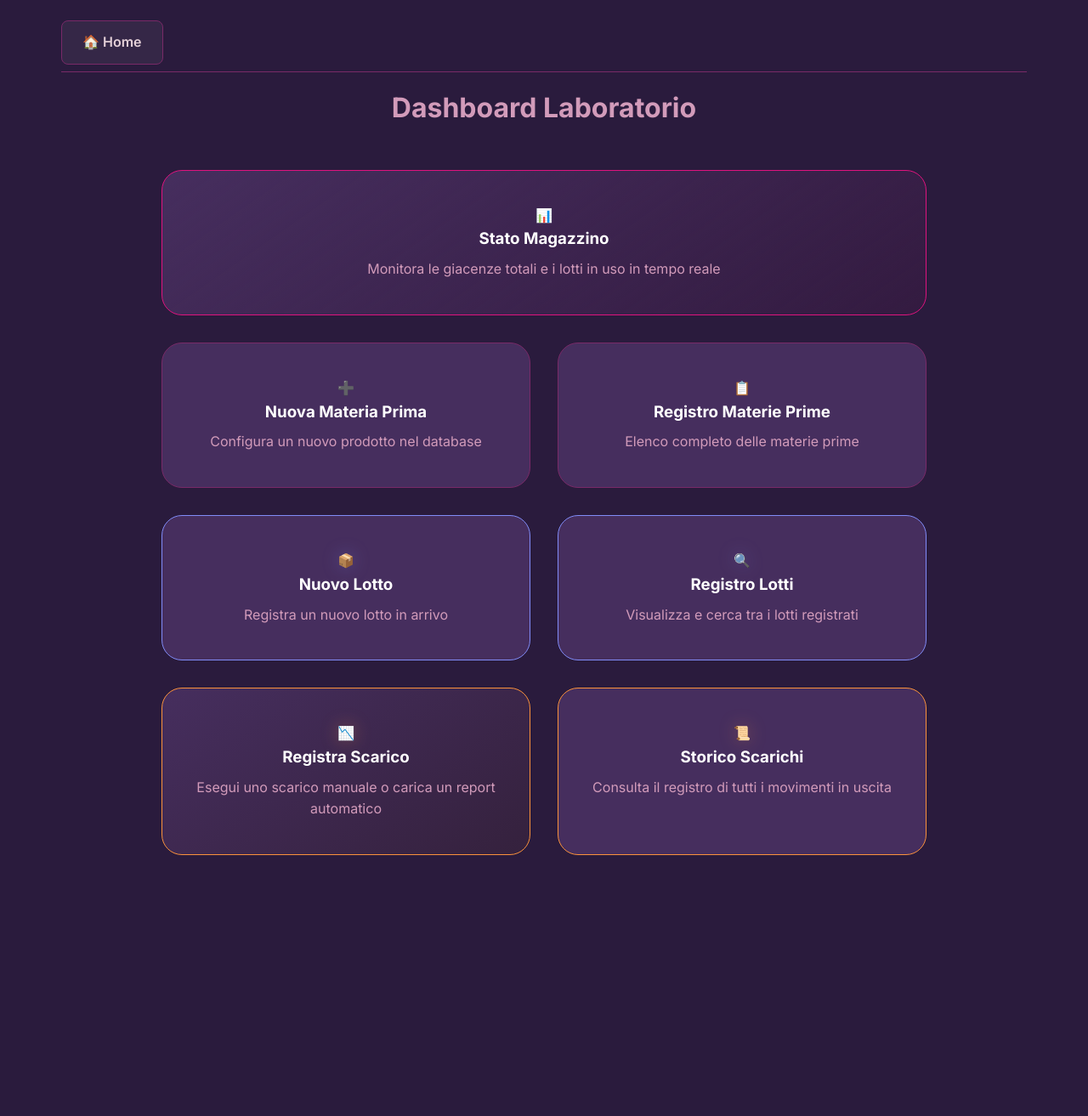
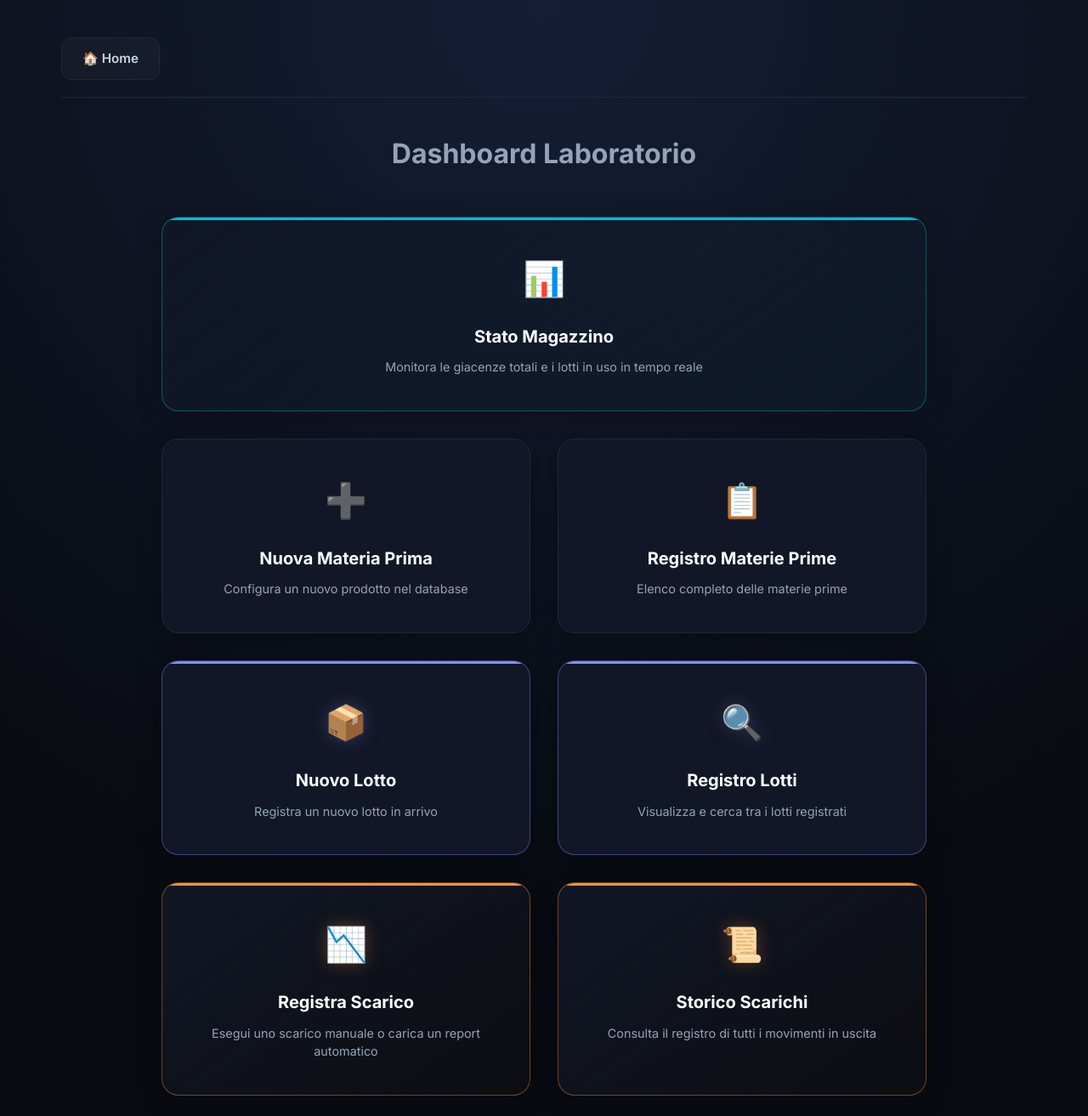
Before and after one commit to N1ck219/Gestore-Lab, a Flask app: page / in a window 1280 px wide. Shown: the whole page at 85% size. Before the commit the page ends 1006 px from the top, so only its background shows below. Run offline with Flask 3, Linux system fonts and the light colour scheme.

Commit message:
feat: automate Python and virtual environment setup in batch script and add homepage UI styling

```diff
--- a/static/css/style.css
+++ b/static/css/style.css
@@ -1,25 +1,25 @@
 :root {
-    /* Palette Aziendale Personalizzata */
-    --bg-dark: #2a1b3d;
-    /* Versione più scura di #462e5e per profondità */
-    --card-bg: #462e5e;
-    /* Dark Purple */
-    --accent-color: #df137e;
-    /* Deep Pink */
-    --primary-color: #792a68;
-    /* Deep Purple */
-    --text-primary: #ffffff;
-    --text-secondary: #d29bba;
-    /* Light Purple/Pink */
-    --text-pale: #e4d0d8;
-    /* Pale Pink */
-    --border-color: #792a68;
-    --muted-color: #6b5955;
-    /* Brownish Gray */
-    --success: #10b981;
-    --warning: #f59e0b;
-    --danger: #ef4444;
-    --gradient: linear-gradient(135deg, #792a68 0%, #b32174 50%, #df137e 100%);
+    /* Palette Elegante Space & Tech Dark */
+    --bg-dark: #080b11;          /* Sfondo scuro profondo (quasi nero spaziale) */
+    --card-bg: #111726;          /* Sfondo delle card (ardesia scura) */
+    --card-hover-bg: #161e31;    /* Sfondo card al passaggio del mouse */
+    --accent-color: #06b6d4;     /* Ciano vibrante / Aurora (Sezione Magazzino) */
+    --primary-color: #4f46e5;    /* Indaco reale raffinato (Generale) */
+    --text-primary: #f8fafc;     /* Testo principale (bianco pulito) */
+    --text-secondary: #94a3b8;   /* Testo secondario (grigio ardesia) */
+    --text-pale: #cbd5e1;        /* Testo chiaro attenuato */
+    --border-color: #1e293b;     /* Bordi delle tabelle/card */
+    --border-hover: #334155;     /* Bordi evidenziati */
+    --muted-color: #475569;      /* Testo disattivato */
+
+    /* Colori di Stato moderni */
+    --success: #10b981;          /* Smeraldo */
+    --warning: #f59e0b;          /* Ambra */
+    --danger: #f43f5e;           /* Rosa corallo */
+
+    /* Gradienti premium */
+    --gradient: linear-gradient(135deg, #0ea5e9 0%, #4f46e5 100%); /* Ciano ad Indaco */
+    --gradient-hover: linear-gradient(135deg, #0284c7 0%, #4338ca 100%);
 }
 
 * {
@@ -31,22 +31,24 @@
 
 body {
     background-color: var(--bg-dark);
+    background-image: radial-gradient(circle at 50% 0%, #151e36 0%, var(--bg-dark) 75%);
     color: var(--text-primary);
     line-height: 1.6;
+    min-height: 100vh;
 }
 
 .container {
     max-width: 1200px;
     margin: 0 auto;
-    padding: 1rem 2rem;
+    padding: 1.5rem 2rem;
 }
 
 header {
     display: flex;
     justify-content: space-between;
     align-items: center;
-    padding: 0.5rem 0;
-    margin-bottom: 1rem;
+    padding: 1.25rem 0;
+    margin-bottom: 2.5rem;
     border-bottom: 1px solid var(--border-color);
 }
 
@@ -56,41 +58,47 @@ header {
     gap: 1.5rem;
 }
 
-
-
 /* Pulsanti */
 .btn {
-    display: inline-block;
+    display: inline-flex;
+    align-items: center;
+    justify-content: center;
+    gap: 0.6rem;
     padding: 0.75rem 1.5rem;
-    border-radius: 0.5rem;
+    border-radius: 0.75rem;
     font-weight: 600;
     text-decoration: none;
-    transition: all 0.3s ease;
+    transition: all 0.3s cubic-bezier(0.16, 1, 0.3, 1);
     cursor: pointer;
     border: none;
     text-align: center;
+    font-size: 0.95rem;
 }
 
 .btn-primary {
     background: var(--gradient);
     color: white;
-    box-shadow: 0 4px 15px rgba(179, 33, 116, 0.3);
+    box-shadow: 0 4px 20px rgba(79, 70, 229, 0.25);
 }
 
 .btn-primary:hover {
+    background: var(--gradient-hover);
     transform: translateY(-2px);
-    box-shadow: 0 6px 20px rgba(223, 19, 126, 0.4);
+    box-shadow: 0 6px 24px rgba(79, 70, 229, 0.4);
 }
 
 .btn-home {
-    background: rgba(255, 255, 255, 0.05);
+    background: rgba(255, 255, 255, 0.03);
     color: var(--text-pale);
     border: 1px solid var(--border-color);
+    backdrop-filter: blur(10px);
 }
 
 .btn-home:hover {
-    background: var(--primary-color);
+    background: rgba(255, 255, 255, 0.08);
+    border-color: var(--border-hover);
     color: white;
+    transform: translateY(-1px);
 }
 
 /* Card Homepage */
@@ -98,39 +106,125 @@ header {
     background: var(--card-bg);
     border: 1px solid var(--border-color);
     padding: 2.5rem;
-    border-radius: 1.5rem;
+    border-radius: 1.25rem;
     text-decoration: none;
-    transition: all 0.4s cubic-bezier(0.4, 0, 0.2, 1);
+    transition: all 0.4s cubic-bezier(0.16, 1, 0.3, 1);
     display: flex;
     flex-direction: column;
     align-items: center;
     text-align: center;
+    box-shadow: 0 4px 30px rgba(0, 0, 0, 0.25);
+    position: relative;
+    overflow: hidden;
+}
+
+.main-card::before {
+    content: '';
+    position: absolute;
+    top: 0;
+    left: 0;
+    right: 0;
+    height: 3px;
+    background: transparent;
+    transition: all 0.3s ease;
 }
 
 .main-card:hover {
-    transform: translateY(-10px);
-    border-color: var(--accent-color);
-    background: #563a73;
-    /* Leggermente più chiaro */
-    box-shadow: 0 20px 40px rgba(0, 0, 0, 0.4);
+    transform: translateY(-8px);
+    background: var(--card-hover-bg);
+    border-color: var(--primary-color);
+    box-shadow: 0 15px 35px rgba(0, 0, 0, 0.4), 0 0 25px rgba(79, 70, 229, 0.2);
+}
+
+.main-card:hover::before {
+    background: var(--gradient);
 }
 
 .main-card h3 {
     color: white;
-    margin-bottom: 0.5rem;
+    margin-bottom: 0.6rem;
+    font-size: 1.25rem;
+    font-weight: 700;
 }
 
 .main-card p {
     color: var(--text-secondary);
+    font-size: 0.9rem;
+    line-height: 1.5;
+}
+
+.card-icon {
+    font-size: 2.5rem;
+    margin-bottom: 1.25rem;
+    transition: transform 0.3s cubic-bezier(0.16, 1, 0.3, 1);
+}
+
+.main-card:hover .card-icon {
+    transform: scale(1.15) rotate(5deg);
+}
+
+/* Colorazioni speciali per le Card in base alle categorie */
+.card-magazzino {
+    grid-column: 1 / -1;
+    border-color: rgba(6, 182, 212, 0.4);
+    background: linear-gradient(145deg, var(--card-bg) 0%, rgba(6, 182, 212, 0.03) 100%);
+}
+
+.card-magazzino::before {
+    background: var(--accent-color);
+}
+
+.card-magazzino:hover {
+    border-color: var(--accent-color);
+    box-shadow: 0 15px 35px rgba(0, 0, 0, 0.4), 0 0 25px rgba(6, 182, 212, 0.25);
+    background: linear-gradient(145deg, var(--card-bg) 0%, rgba(6, 182, 212, 0.08) 100%);
+}
+
+.card-lotti {
+    border-color: rgba(129, 140, 248, 0.4);
+}
+
+.card-lotti::before {
+    background: #818cf8;
+}
+
+.card-lotti:hover {
+    border-color: #818cf8;
+    box-shadow: 0 15px 35px rgba(0, 0, 0, 0.4), 0 0 25px rgba(129, 140, 248, 0.25);
+    background: linear-gradient(145deg, var(--card-bg) 0%, rgba(129, 140, 248, 0.08) 100%);
+}
+
+.card-lotti .card-icon {
+    filter: drop-shadow(0 0 10px rgba(129, 140, 248, 0.3));
+}
+
+.card-scarichi {
+    border-color: rgba(251, 146, 60, 0.4);
+    background: linear-gradient(145deg, var(--card-bg) 0%, rgba(251, 146, 60, 0.02) 100%);
+}
+
+.card-scarichi::before {
+    background: #fb923c;
+}
+
+.card-scarichi:hover {
+    border-color: #fb923c;
+    box-shadow: 0 15px 35px rgba(0, 0, 0, 0.4), 0 0 25px rgba(251, 146, 60, 0.25);
+    background: linear-gradient(145deg, var(--card-bg) 0%, rgba(251, 146, 60, 0.08) 100%);
+}
+
+.card-scarichi .card-icon {
+    filter: drop-shadow(0 0 10px rgba(251, 146, 60, 0.3));
 }
 
 /* Tabelle */
 .table-container {
     background: var(--card-bg);
-    border-radius: 1rem;
+    border-radius: 1.25rem;
     border: 1px solid var(--border-color);
     overflow: hidden;
-    box-shadow: 0 10px 30px rgba(0, 0, 0, 0.3);
+    box-shadow: 0 10px 40px rgba(0, 0, 0, 0.3);
+    backdrop-filter: blur(10px);
 }
 
 table {
@@ -140,77 +234,127 @@ table {
 
 th,
 td {
-    padding: 1.25rem;
+    padding: 1.25rem 1.5rem;
     text-align: left;
-    border-bottom: 1px solid rgba(255, 255, 255, 0.05);
 }
 
 th {
-    background: rgba(0, 0, 0, 0.2);
-    color: var(--text-pale);
+    background: rgba(0, 0, 0, 0.25);
+    color: var(--text-secondary);
     font-weight: 600;
     text-transform: uppercase;
     font-size: 0.75rem;
-    letter-spacing: 0.05em;
+    letter-spacing: 0.08em;
+    border-bottom: 1px solid var(--border-color);
+}
+
+td {
+    border-bottom: 1px solid rgba(255, 255, 255, 0.03);
+    color: var(--text-pale);
+    transition: background-color 0.2s ease, color 0.2s ease;
+}
+
+tr:last-child td {
+    border-bottom: none;
+}
+
+tr:hover td {
+    background-color: rgba(255, 255, 255, 0.015);
+    color: white;
 }
 
 .badge {
-    background: rgba(223, 19, 126, 0.15);
-    color: #ff91c1;
-    padding: 0.25rem 0.75rem;
-    border-radius: 2rem;
-    font-size: 0.875rem;
-    font-weight: 500;
-    border: 1px solid rgba(223, 19, 126, 0.3);
+    background: rgba(6, 182, 212, 0.1);
+    color: #67e8f9;
+    padding: 0.3rem 0.8rem;
+    border-radius: 9999px;
+    font-size: 0.8rem;
+    font-weight: 600;
+    border: 1px solid rgba(6, 182, 212, 0.25);
+    display: inline-block;
+    letter-spacing: 0.02em;
 }
 
 /* Form */
 .form-group {
-    margin-bottom: 1.5rem;
+    margin-bottom: 1.75rem;
 }
 
 label {
     display: block;
-    margin-bottom: 0.5rem;
+    margin-bottom: 0.6rem;
     color: var(--text-secondary);
-    font-weight: 500;
+    font-weight: 600;
+    font-size: 0.9rem;
 }
 
 input,
 select,
 textarea {
     width: 100%;
-    padding: 0.75rem 1rem;
-    background: rgba(0, 0, 0, 0.2);
+    padding: 0.8rem 1.1rem;
+    background: rgba(0, 0, 0, 0.25);
     border: 1px solid var(--border-color);
-    border-radius: 0.5rem;
+    border-radius: 0.75rem;
     color: white;
-    transition: all 0.3s ease;
+    font-size: 0.95rem;
+    transition: all 0.3s cubic-bezier(0.16, 1, 0.3, 1);
 }
 
 input:focus,
-select:focus {
+select:focus,
+textarea:focus {
     outline: none;
     border-color: var(--accent-color);
-    background: rgba(0, 0, 0, 0.3);
-    box-shadow: 0 0 0 3px rgba(223, 19, 126, 0.2);
+    background: rgba(0, 0, 0, 0.35);
+    box-shadow: 0 0 0 4px rgba(6, 182, 212, 0.15);
 }
 
-/* Flash Messages */
+input::placeholder {
+    color: var(--muted-color);
+}
+
+/* Flash Messages / Alerts */
 .alert {
-    padding: 1rem;
-    border-radius: 0.5rem;
+    padding: 1.25rem;
+    border-radius: 1rem;
     margin-bottom: 2rem;
+    font-weight: 500;
+    display: flex;
+    align-items: center;
+    gap: 0.75rem;
+    box-shadow: 0 4px 20px rgba(0, 0, 0, 0.15);
+    border: 1px solid transparent;
 }
 
 .alert-success {
     background: rgba(16, 185, 129, 0.1);
     color: var(--success);
-    border: 1px solid var(--success);
+    border-color: rgba(16, 185, 129, 0.25);
 }
 
 .alert-error {
-    background: rgba(239, 68, 68, 0.1);
+    background: rgba(244, 63, 94, 0.1);
     color: var(--danger);
-    border: 1px solid var(--danger);
+    border-color: rgba(244, 63, 94, 0.25);
 }
+
+/* Personalizzazione Scrollbar */
+::-webkit-scrollbar {
+    width: 10px;
+    height: 10px;
+}
+
+::-webkit-scrollbar-track {
+    background: var(--bg-dark);
+}
+
+::-webkit-scrollbar-thumb {
+    background: #1e293b;
+    border-radius: 5px;
+    border: 2px solid var(--bg-dark);
+}
+
+::-webkit-scrollbar-thumb:hover {
+    background: #334155;
+}
--- a/templates/index.html
+++ b/templates/index.html
@@ -8,8 +8,8 @@
     <div
         style="display: grid; grid-template-columns: repeat(auto-fit, minmax(280px, 1fr)); gap: 2rem; width: 100%; max-width: 900px;">
 
-        <!-- Sezione Magazzino (Nuova) -->
-        <a href="{{ url_for('magazzino') }}" class="main-card" style="grid-column: 1 / -1; border-color: var(--accent-color); background: linear-gradient(145deg, var(--card-bg) 0%, rgba(223, 19, 126, 0.05) 100%);">
+        <!-- Sezione Magazzino -->
+        <a href="{{ url_for('magazzino') }}" class="main-card card-magazzino">
             <div class="card-icon">📊</div>
             <h3>Stato Magazzino</h3>
             <p>Monitora le giacenze totali e i lotti in uso in tempo reale</p>
@@ -29,27 +29,27 @@
         </a>
 
         <!-- Sezione Lotti -->
-        <a href="{{ url_for('add_lotto') }}" class="main-card" style="border-color: #818cf8;">
-            <div class="card-icon" style="filter: drop-shadow(0 0 10px rgba(129, 140, 248, 0.3));">📦</div>
+        <a href="{{ url_for('add_lotto') }}" class="main-card card-lotti">
+            <div class="card-icon">📦</div>
             <h3>Nuovo Lotto</h3>
             <p>Registra un nuovo lotto in arrivo</p>
         </a>
 
-        <a href="{{ url_for('lotti_list') }}" class="main-card" style="border-color: #818cf8;">
-            <div class="card-icon" style="filter: drop-shadow(0 0 10px rgba(129, 140, 248, 0.3));">🔍</div>
+        <a href="{{ url_for('lotti_list') }}" class="main-card card-lotti">
+            <div class="card-icon">🔍</div>
             <h3>Registro Lotti</h3>
             <p>Visualizza e cerca tra i lotti registrati</p>
         </a>
 
         <!-- Sezione Scarico -->
-        <a href="{{ url_for('scarico_manuale') }}" class="main-card" style="border-color: #fb923c; background: linear-gradient(145deg, var(--card-bg) 0%, rgba(251, 146, 60, 0.05) 100%);">
-            <div class="card-icon" style="filter: drop-shadow(0 0 10px rgba(251, 146, 60, 0.3));">📉</div>
+        <a href="{{ url_for('scarico_manuale') }}" class="main-card card-scarichi">
+            <div class="card-icon">📉</div>
             <h3>Registra Scarico</h3>
             <p>Esegui uno scarico manuale o carica un report automatico</p>
         </a>
 
-        <a href="{{ url_for('storico_scarichi') }}" class="main-card" style="border-color: #fb923c;">
-            <div class="card-icon" style="filter: drop-shadow(0 0 10px rgba(251, 146, 60, 0.3));">📜</div>
+        <a href="{{ url_for('storico_scarichi') }}" class="main-card card-scarichi">
+            <div class="card-icon">📜</div>
             <h3>Storico Scarichi</h3>
             <p>Consulta il registro di tutti i movimenti in uscita</p>
         </a>
```
Also changed, not shown: 1 other file.
